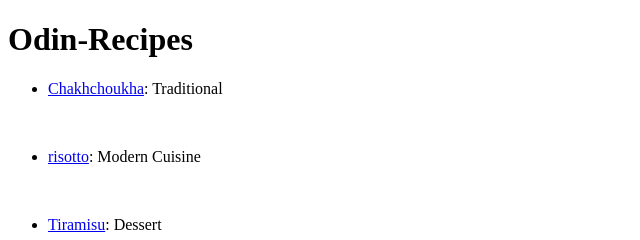
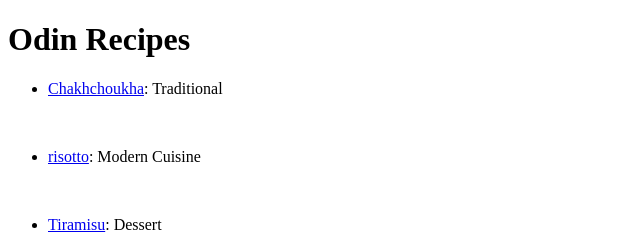
Before and after one commit to ta-re-k/odin-recipes, a plain HTML site: page index.html in a window 1280 px wide. Shown: the full height of the page, 0-640 px from the left. Drawn offline with Linux system fonts and the light colour scheme.

Commit message:
Fix GitHub Pages configuration

```diff
--- a/index.html
+++ b/index.html
@@ -6,7 +6,7 @@
     <title>Odin Recipes</title>
 </head>
 <body>
-    <h1>Odin-Recipes</h1>
+    <h1>Odin Recipes</h1>
     <ul>
     <li><p><a href="/recipes/Chakhchoukha.html" target="_blank" rel="noopener noreferrer">Chakhchoukha</a>: Traditional</p></li><br>
     <li><p><a href="/recipes/risotto.html" target="_blank" rel="noopener noreferrer">risotto</a>: Modern Cuisine</p></li><br>
```
Also changed, not shown: recipes/Chakhchoukha.html (+1 -1 lines), recipes/risotto.html (+1 -1 lines), recipes/tiramisu.html (+1 -1 lines).
